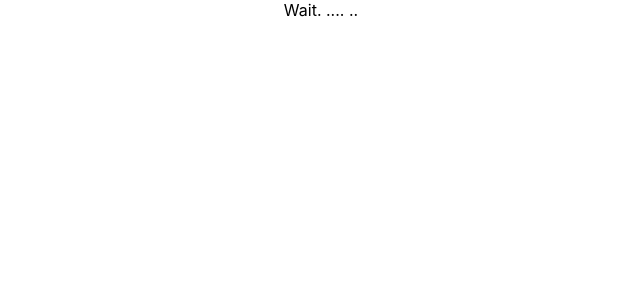
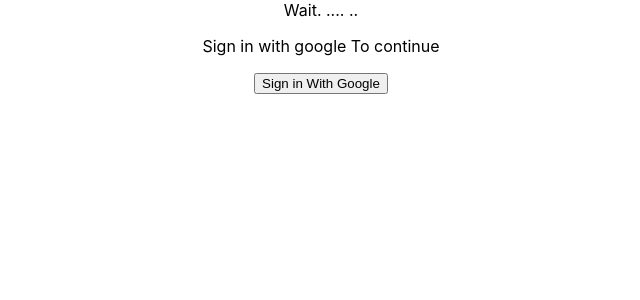
Before and after one commit to tolotra1S/CHAT_EO, a React (Create React App) app: page / in a window 1280 px wide. Shown: the top 300 px of the page, without its empty margins (319-959 px from the left). Built offline with nearby package versions, Linux system fonts and the light colour scheme.

Commit message:
second commit

```diff
--- a/package.json
+++ b/package.json
@@ -6,9 +6,11 @@
     "@testing-library/jest-dom": "^5.16.5",
     "@testing-library/react": "^13.4.0",
     "@testing-library/user-event": "^13.5.0",
+    "firebase": "^9.19.1",
     "react": "^18.2.0",
     "react-dom": "^18.2.0",
     "react-scripts": "5.0.1",
+    "universal-cookie": "^4.0.4",
     "web-vitals": "^2.1.4"
   },
   "scripts": {
--- a/src/App.js
+++ b/src/App.js
@@ -1,10 +1,12 @@
 import logo from './logo.svg';
 import './App.css';
+import Auth from './components/Auth';
 
 function App() {
   return (
     <div className="App">
       Wait. .... ..
+      <Auth/>
     </div>
   );
 }
--- /dev/null
+++ b/src/components/Auth.js
@@ -0,0 +1,19 @@
+import React from 'react';
+import {auth,provider} from "../firebaseConfig.js";
+import {signInWithPopup} from "firebase/auth";
+import Cookies from 'universal-cookie'
+
+const Auth = () => {
+    const signInWithGoogle = async () =>{
+        const result = await signInWithPopup(auth,provider);
+        console.log(result);
+    }
+    return (
+        <div>
+            <p>Sign in with google To continue</p>
+            <button onClick={signInWithGoogle}>Sign in With Google</button>
+        </div>
+    );
+}
+
+export default Auth;
--- /dev/null
+++ b/src/firebaseConfig.js
@@ -0,0 +1,20 @@
+// Import the functions you need from the SDKs you need
+import { initializeApp } from "firebase/app";
+import {getAuth, GoogleAuthProvider} from 'firebase/auth';
+// TODO: Add SDKs for Firebase products that you want to use
+// https://firebase.google.com/docs/web/setup#available-libraries
+
+// Your web app's Firebase configuration
+const firebaseConfig = {
+  apiKey: "AIzaSyCsoKcphLDoqh5BGuNx--nGmRnQ0e1S4lU",
+  authDomain: "chat-eo-48ed7.firebaseapp.com",
+  projectId: "chat-eo-48ed7",
+  storageBucket: "chat-eo-48ed7.appspot.com",
+  messagingSenderId: "460762265900",
+  appId: "1:460762265900:web:69378bb891ddaaafab1489"
+};
+
+// Initialize Firebase
+const app = initializeApp(firebaseConfig);
+export const auth = getAuth(app);
+export const provider = new GoogleAuthProvider;
```
Also changed, not shown: 1 other file (tests, documents, lock files or other folders).
